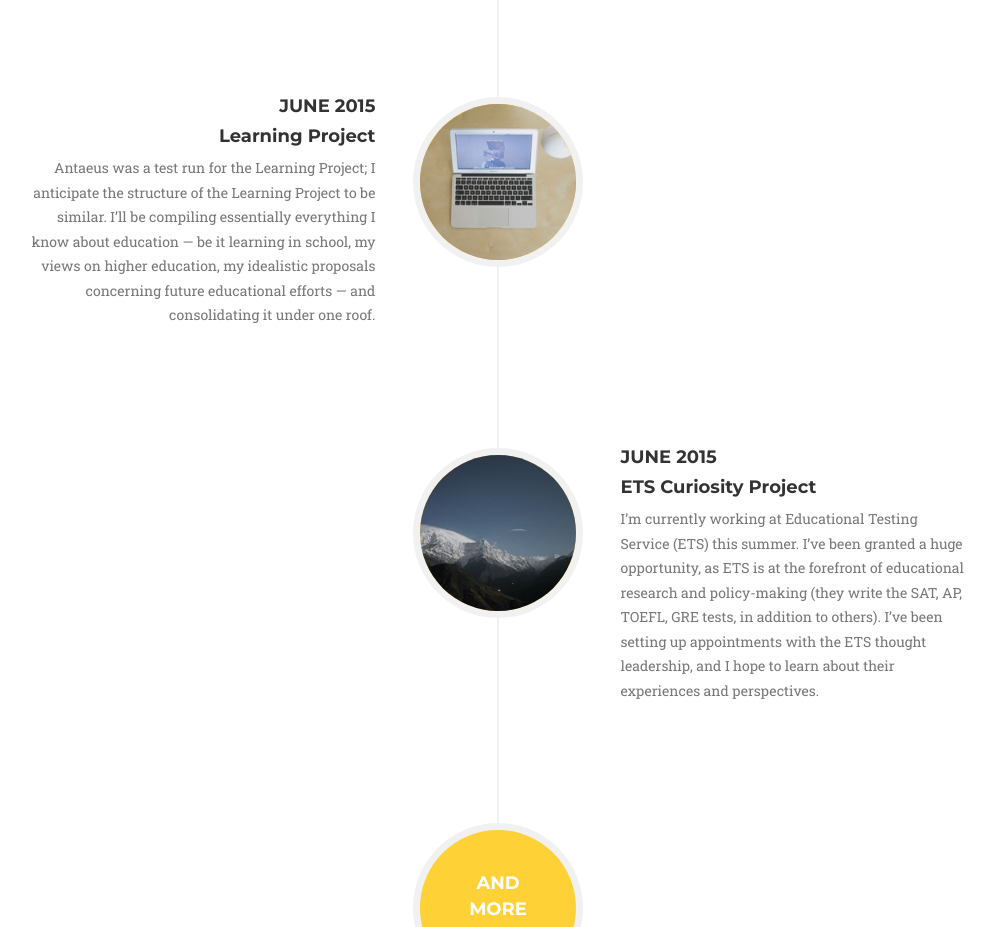
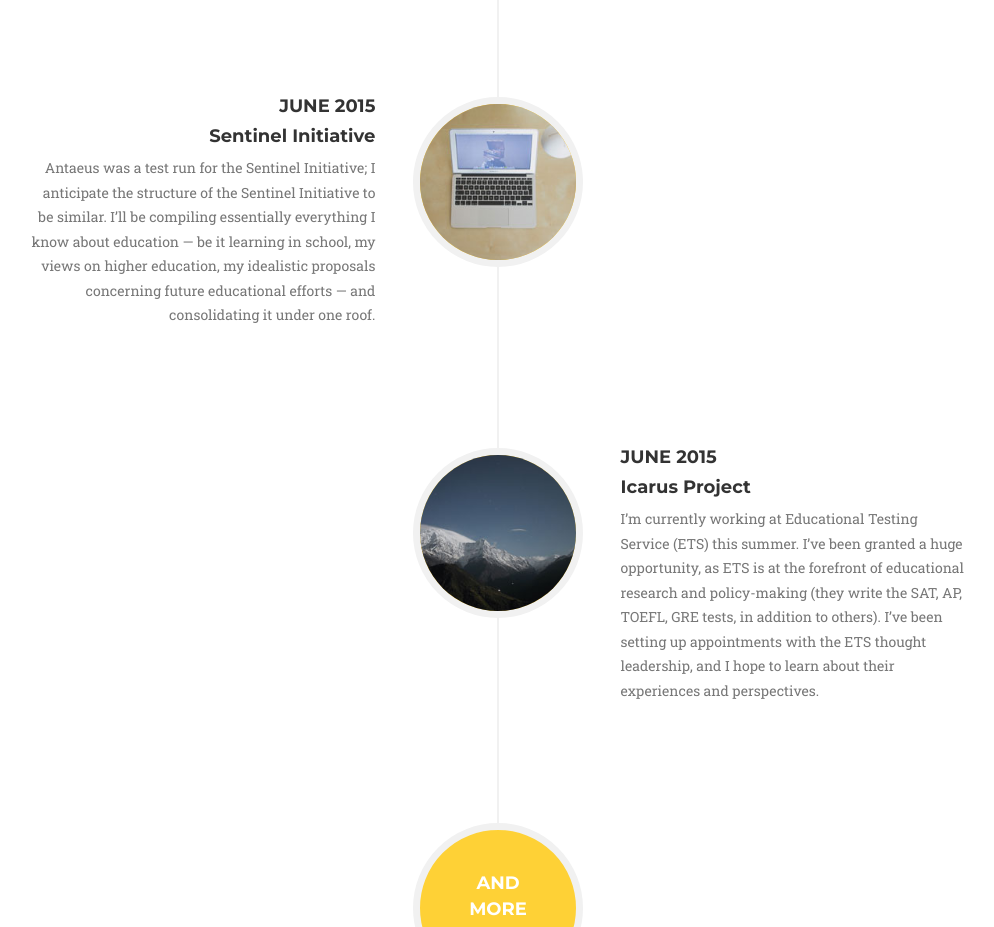
Before and after one commit to nicholasachow/learningwebsite, a plain HTML site: page index.html in a window 1280 px wide. Shown: the part 4652-5579 px from the top of the page, without its empty margins (142-1136 px from the left). Drawn offline with nearby package versions, Linux system fonts and the light colour scheme; a web font is replaced by a local one.

Commit message:
changing names of projects

```diff
--- a/index.html
+++ b/index.html
@@ -372,10 +372,10 @@
                             <div class="timeline-panel">
                                 <div class="timeline-heading">
                                     <h4>June 2015</h4>
-                                    <h4 class="subheading">Learning Project</h4>
+                                    <h4 class="subheading">Sentinel Initiative</h4>
                                 </div>
                                 <div class="timeline-body">
-                                    <p class="text-muted">Antaeus was a test run for the Learning Project; I anticipate the structure of the Learning Project to be similar. I’ll be compiling essentially everything I know about education — be it learning in school, my views on higher education, my idealistic proposals concerning future educational efforts — and consolidating it under one roof.</p>
+                                    <p class="text-muted">Antaeus was a test run for the Sentinel Initiative; I anticipate the structure of the Sentinel Initiative to be similar. I’ll be compiling essentially everything I know about education — be it learning in school, my views on higher education, my idealistic proposals concerning future educational efforts — and consolidating it under one roof.</p>
                                 </div>
                             </div>
                         </li>
@@ -386,7 +386,7 @@
                             <div class="timeline-panel">
                                 <div class="timeline-heading">
                                     <h4>June 2015</h4>
-                                    <h4 class="subheading">ETS Curiosity Project</h4>
+                                    <h4 class="subheading">Icarus Project</h4>
                                 </div>
                                 <div class="timeline-body">
                                     <p class="text-muted">I’m currently working at Educational Testing Service (ETS) this summer. I’ve been granted a huge opportunity, as ETS is at the forefront of educational research and policy-making (they write the SAT, AP, TOEFL, GRE tests, in addition to others). I’ve been setting up appointments with the ETS thought leadership, and I hope to learn about their experiences and perspectives.</p>
```
